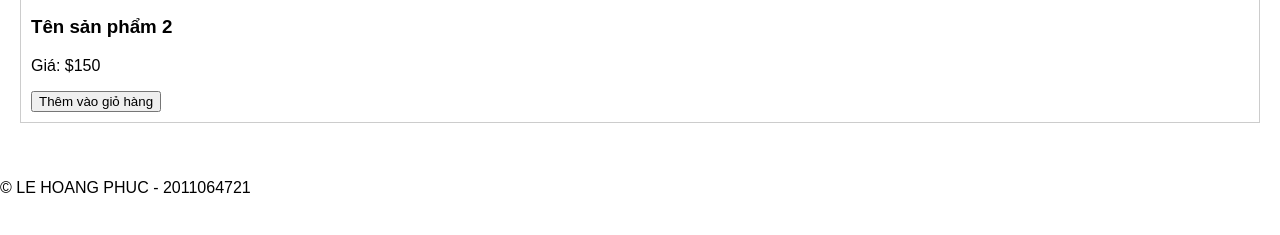
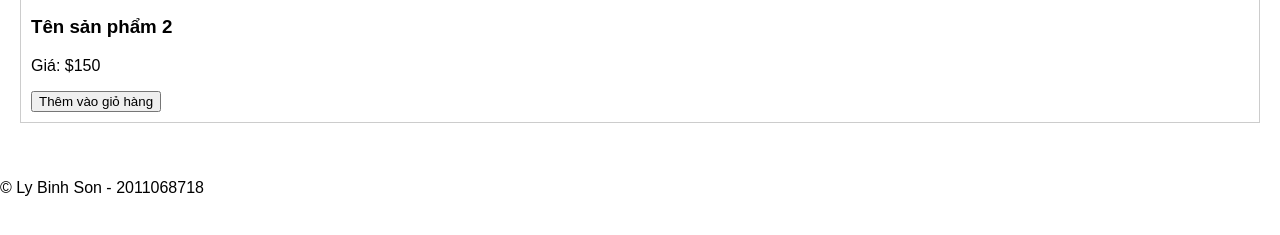
Before and after one commit to binhsown/CCVMTPTPM, a plain HTML site: page index.html in a window 1280 px wide. Shown: the part 423-658 px from the top of the page. Drawn offline with Linux system fonts and the light colour scheme.

Commit message:
sua code

```diff
--- a/index.html
+++ b/index.html
@@ -37,7 +37,7 @@
         </section>
     </main>
     <footer>
-        <p>&copy; LE HOANG PHUC - 2011064721 </p>
+        <p>&copy; Ly Binh Son - 2011068718 </p>
     </footer>
 </body>
 </html>
```
